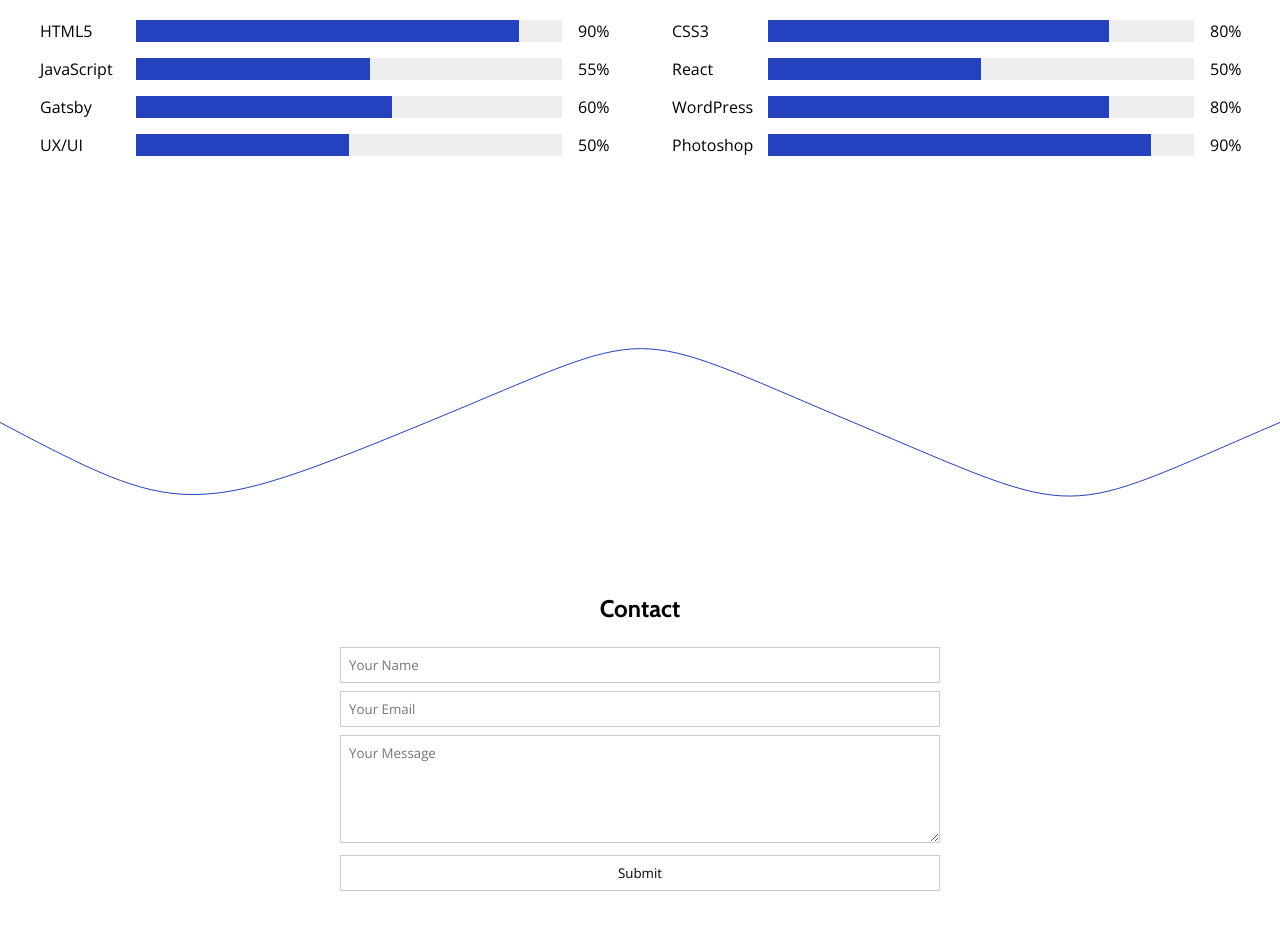
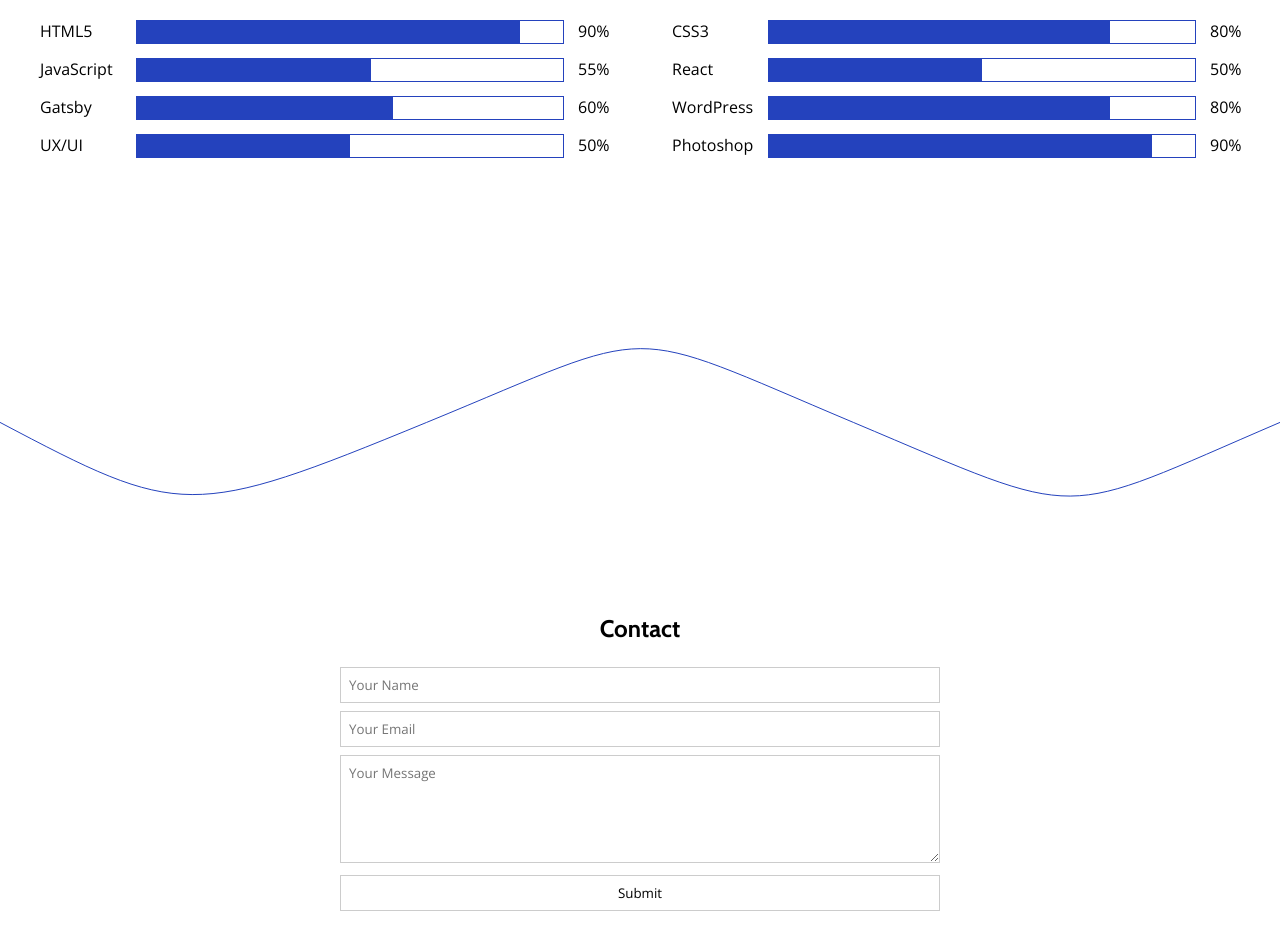
Before and after one commit to mat-krol/portfolio, a Gatsby site: page / in a window 1280 px wide. Shown: the part 1720-2670 px from the top of the page. Built offline with nearby package versions, Linux system fonts and the light colour scheme; Gatsby itself is replaced by a stand-in of ours.

Commit message:
fix contact

```diff
--- a/src/components/block/contact/BlockContact.module.css
+++ b/src/components/block/contact/BlockContact.module.css
@@ -1,5 +1,12 @@
 .BlockContact {
   width: 100%;
-  margin: 6rem auto 12rem;
+  padding: 4rem 1rem 6rem;
+  box-sizing: border-box;
   text-align: center;
 }
+
+@media only screen and (min-width: 900px) {
+  .BlockContact {
+    padding: 6rem 1rem 12rem;
+  }
+}
--- a/src/components/ui/progress/Progress.js
+++ b/src/components/ui/progress/Progress.js
@@ -6,7 +6,7 @@
   return (
     <div className={classes.ProgressHolder}>
       <span>{title}</span>
-      <div className={classes.Progress} style={{ background: `linear-gradient(90deg, #2442bd ${width}, #eee ${width})` }} />
+      <div className={classes.Progress} style={{ background: `linear-gradient(90deg, #2442bd ${width}, #fff ${width})` }} />
       <span>{width}</span>
     </div>
   )
--- a/src/components/ui/progress/Progress.module.css
+++ b/src/components/ui/progress/Progress.module.css
@@ -10,6 +10,7 @@
   position: relative;
   width: 100%;
   height: 100%;
+  border: 1px solid #2442bd;
 }
 
 .ProgressBar {
```
